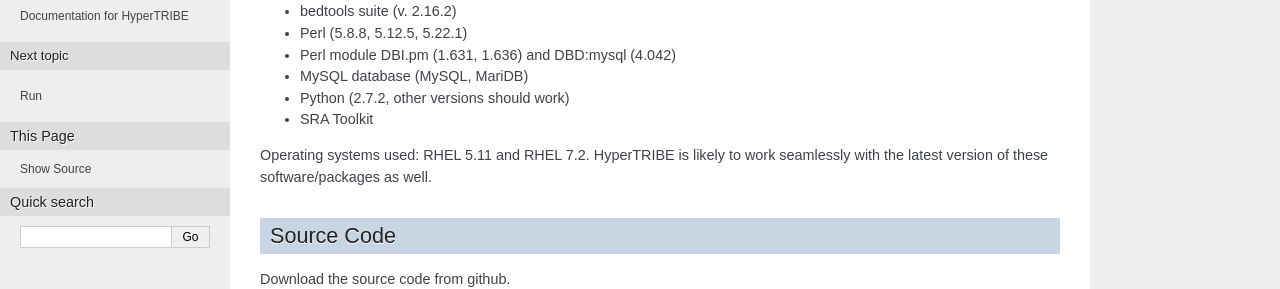
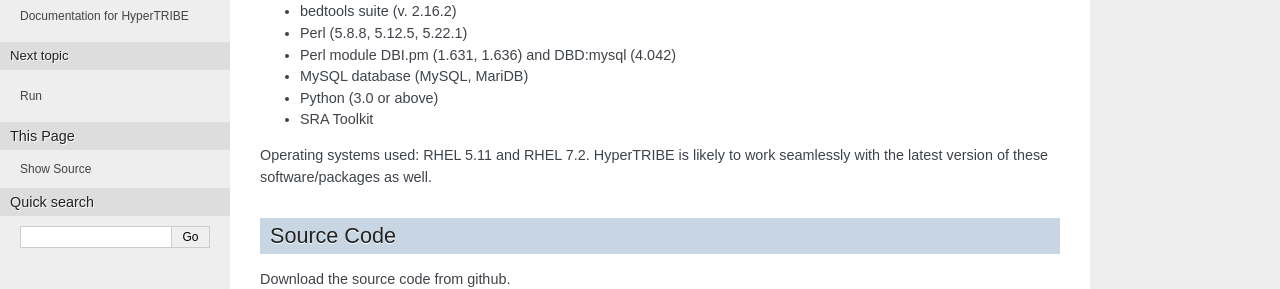
Before and after one commit to rosbashlab/HyperTRIBE, a Sphinx documentation site: the page built from docs/source/installation.rst, in a window 1280 px wide and 900 px high. Shown: the part 318-607 px from the top of the window. Built offline with Sphinx 7.4.7, drawn with Linux system fonts in a browser that asks for light colours; pages that are not in the unit, such as notebooks, are missing from menus.

Commit message:
Make code compatible with python3

```diff
--- a/docs/source/installation.rst
+++ b/docs/source/installation.rst
@@ -14,7 +14,7 @@
 - Perl (5.8.8, 5.12.5, 5.22.1)
 - Perl module DBI.pm (1.631, 1.636) and DBD:mysql (4.042)
 - MySQL database (MySQL, MariDB)
-- Python (2.7.2, other versions should work)
+- Python (3.0 or above)
 - SRA Toolkit
 
 Operating systems used: RHEL 5.11 and RHEL 7.2. HyperTRIBE is likely to work seamlessly with the latest version of these software/packages as well.
```
